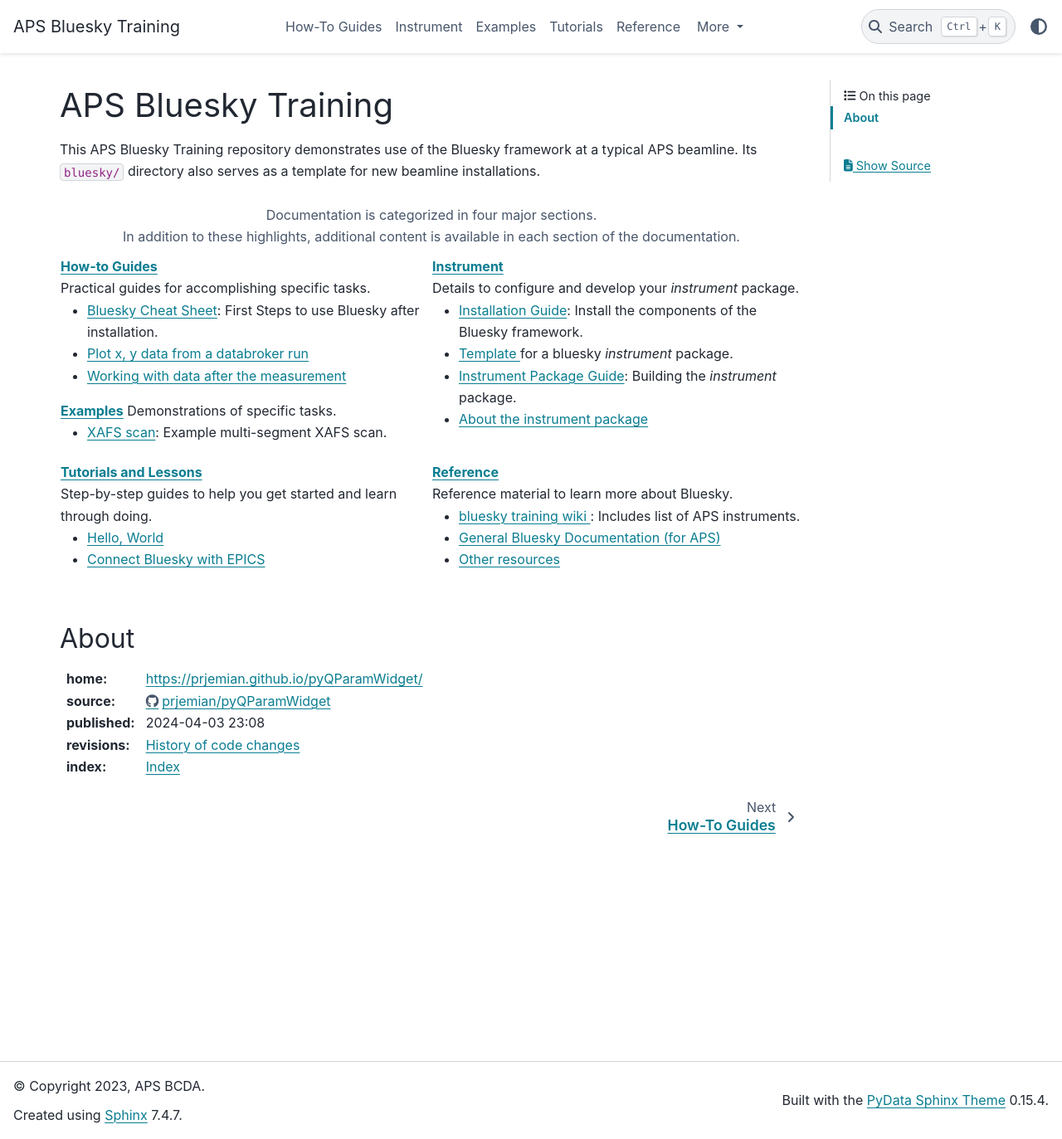
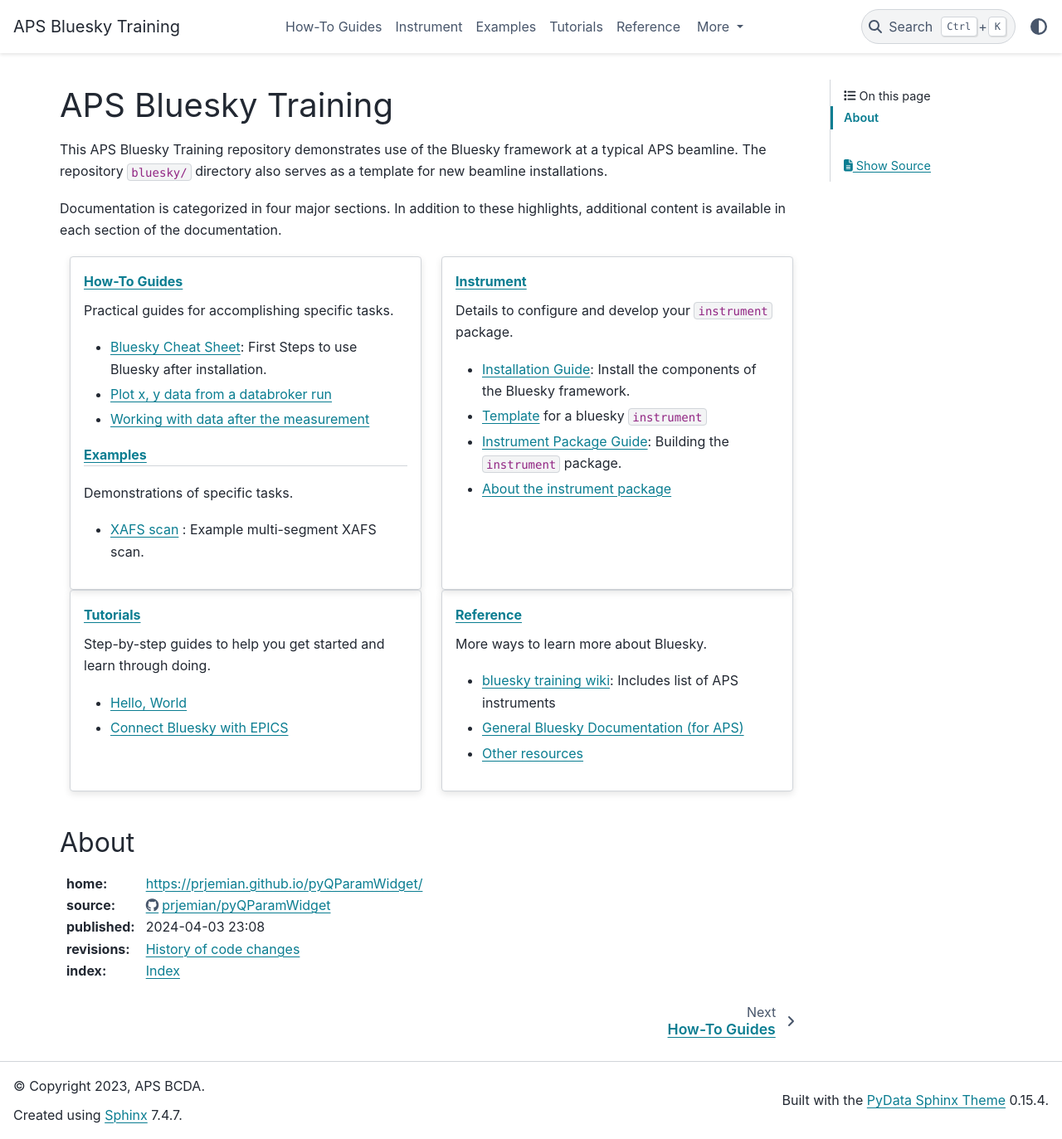
Before and after one commit to BCDA-APS/bluesky_training, a Sphinx documentation site: the page built from docs/source/index.rst, in a window 1280 px wide and 1373 px high. Shown: the whole window at 83% size. Built offline with Sphinx 7.4.7 and the PyData theme 0.15.4, drawn with Linux system fonts in a browser that asks for light colours.

Commit message:
DOC #288 refactor as 'grid'

```diff
--- a/docs/source/index.rst
+++ b/docs/source/index.rst
@@ -1,9 +1,5 @@
 APS Bluesky Training
 ====================
-
-This APS Bluesky Training repository demonstrates use of the Bluesky
-framework at a typical APS beamline.  Its ``bluesky/`` directory also
-serves as a template for new beamline installations.
 
 .. for documentation authors:
    Documentation may be created in restructured text (.rst), markdown (.md)
@@ -13,107 +9,59 @@
    files which do not start with a "_" are added explicitly to the toctree in
    the `index.rst` file of that folder.
 
-.. raw:: html
+This APS Bluesky Training repository demonstrates use of the Bluesky framework
+at a typical APS beamline.  The repository ``bluesky/`` directory also serves as
+a template for new beamline installations.
 
-   <table style="border: 5px">
-      <caption>
-         Documentation is categorized in four major sections.
-         <br />
-         In addition to these highlights, additional content
-         is available in each section of the documentation.
-      </caption>
-      <tr>
-         <td style="width:40%; vertical-align:text-top; padding-bottom: 20px">
-            <a href="howto/index.html"><b>How-to Guides</b></a>
-            <br />
-            Practical guides for accomplishing specific tasks.
-            <ul>
-               <li>
-                  <a href="howto/bluesky_cheat_sheet.html">Bluesky Cheat Sheet</a>:
-                  First Steps to use Bluesky after installation.
-               </li>
-               <li>
-                  <a href="howto/_plot_x_y_databroker.html">
-                     Plot x, y data from a databroker run
-                  </a>
-               </li>
-               <li>
-                  <a href="howto/_after_measurement.html">
-                    Working with data after the measurement
-                  </a>
-               </li>
-            </ul>
-            <a href="example/index.html"><b>Examples</b></a>
-            Demonstrations of specific tasks.
-            <ul>
-               <li>
-                  <a href="example/_xafs_scan.html">XAFS scan</a>:
-                  Example multi-segment XAFS scan.
-               </li>
-            </ul>
-         </td>
-         <td style="width:40%; vertical-align:text-top; padding-bottom: 10px">
-            <a href="instrument/index.html"><b>Instrument</b></a>
-            <br />
-            Details to configure and develop your <em>instrument</em> package.
-            <br />
-            <ul>
-               <li>
-                  <a href="instrument/_install_new_instrument.html">Installation Guide</a>:
-                  Install the components of the Bluesky framework.
-               </li>
-               <li>
-                  <a href="https://github.com/BCDA-APS/bluesky_training/tree/main/bluesky/instrument">
-                  Template
-                  </a> for a bluesky <em>instrument</em> package.
-               </li>
-               <li>
-                  <a href="instrument/guide.html">Instrument Package Guide</a>:
-                  Building the <em>instrument</em> package.
-               </li>
-               <li>
-                  <a href="instrument/describe_instrument.html">About the instrument package</a>
-               </li>
-            </ul>
-         </td>
-      </tr>
-      <tr>
-         <td style="width:40%; vertical-align:text-top; padding-bottom: 20px">
-            <a href="tutor/index.html"><b>Tutorials and Lessons</b></a>
-            <br />
-            Step-by-step guides to help you get started and learn through doing.
-            <ul>
-               <li>
-                  <a href="tutor/hello_world.html">Hello, World</a>
-               </li>
-               <li>
-                  <a href="tutor/connect_epics.html">Connect Bluesky with EPICS</a>
-               </li>
-            </ul>
-         </td>
-         <td style="width:40%; vertical-align:text-top; padding-bottom: 20px">
-            <a href="reference/index.html"><b>Reference</b></a>
-            <br />
-            Reference material to learn more about Bluesky.
-            <ul>
-               <li>
-                  <a href="https://github.com/BCDA-APS/bluesky_training/wiki">
-                  bluesky training wiki
-                  </a>:
-                  Includes list of APS instruments.
-               </li>
-               <li>
-                  <a href="https://wiki-ext.aps.anl.gov/blc/index.php?title=Controls_Software_Documentation#Bluesky">
-                  General Bluesky Documentation (for APS)
-                  </a>
-               </li>
-               <li>
-                  <a href="reference/_zz_other_resources.html">Other resources</a>
-               </li>
-            </ul>
-         </td>
-      </tr>
-   </table>
+Documentation is categorized in four major sections. In addition to these
+highlights, additional content is available in each section of the
+documentation.
+
+.. grid:: 2
+
+    .. grid-item-card:: :ref:`howto`
+
+      Practical guides for accomplishing specific tasks.
+
+      -  `Bluesky Cheat Sheet <howto/bluesky_cheat_sheet.md>`_:
+         First Steps to use Bluesky after installation.
+      -  `Plot x, y data from a databroker run <howto/_plot_x_y_databroker.ipynb>`_
+      -  `Working with data after the measurement <howto/_after_measurement.ipynb>`_
+
+      .. rubric:: :ref:`examples`
+
+      Demonstrations of specific tasks.
+
+      - `XAFS scan <https://bcda-aps.github.io/bluesky_training/example/_xafs_scan.html>`_ :
+        Example multi-segment XAFS scan.
+
+    .. grid-item-card:: :ref:`instrument`
+
+      Details to configure and develop your ``instrument`` package.
+
+      -  `Installation Guide <instrument/_install_new_instrument.ipynb>`_:
+         Install the components of the Bluesky framework.
+      -  `Template <https://github.com/BCDA-APS/bluesky_training/tree/main/bluesky/instrument>`_
+         for a bluesky ``instrument``
+      -  `Instrument Package Guide <instrument/guide.md>`__:
+         Building the ``instrument`` package.
+      - `About the instrument package <instrument/describe_instrument.ipynb>`_
+
+    .. grid-item-card:: :ref:`tutorials`
+
+      Step-by-step guides to help you get started and learn through doing.
+
+      - `Hello, World <tutor/hello_world.ipynb>`_
+      - `Connect Bluesky with EPICS <tutor/connect_epics.ipynb>`_
+
+    .. grid-item-card:: :ref:`reference`
+
+      More ways to learn more about Bluesky.
+
+      -  `bluesky training wiki <https://github.com/BCDA-APS/bluesky_training/wiki>`_:
+         Includes list of APS instruments
+      -  `General Bluesky Documentation (for APS) <https://wiki-ext.aps.anl.gov/blc/index.php?title=Controls_Software_Documentation#Bluesky>`_
+      - `Other resources <reference/_zz_other_resources.rst>`_
 
 .. toctree::
    :maxdepth: 1
```
